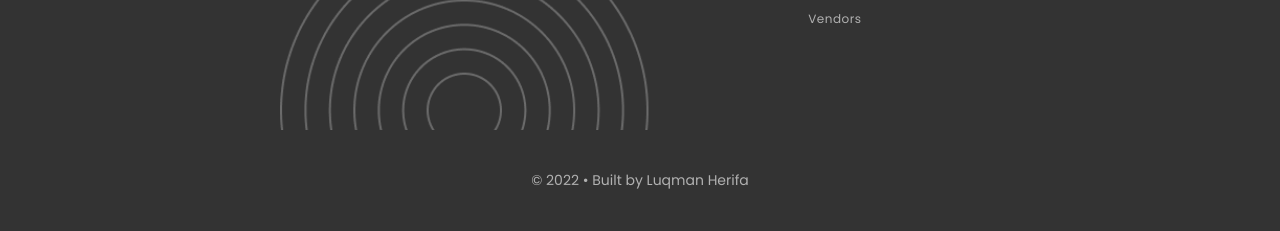
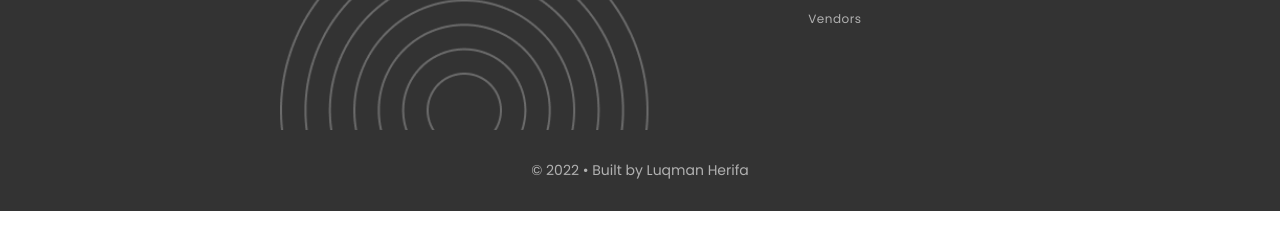
Before and after one commit to luqmanherifa/quintess-music-platform-landing-page, a plain HTML site: page index.html in a window 1280 px wide. Shown: the part 3768-3999 px from the top of the page. Drawn offline with Linux system fonts and the light colour scheme.

Commit message:
Update footer.css

```diff
--- a/css/footer.css
+++ b/css/footer.css
@@ -112,19 +112,25 @@
   color: #B1B1B1;
 }
 
-.link-footer-1 ul, .link-footer-2 ul, .link-footer-3 ul, .link-footer-4 ul {
+.link-footer-1 ul,
+.link-footer-2 ul,
+.link-footer-3 ul,
+.link-footer-4 ul {
   display: flex;
   flex-direction: column;
   gap: 8px;
 }
 
-.link-footer-1 li a:hover, .link-footer-2 li a:hover, .link-footer-3 li a:hover, .link-footer-4 li a:hover {
+.link-footer-1 li a:hover,
+.link-footer-2 li a:hover,
+.link-footer-3 li a:hover,
+.link-footer-4 li a:hover {
   color: white;
 }
 
 .built {
   background-color: #333333;
-  padding: 40px 0;
+  padding: 30px 0;
 }
 
 .built a {
```
